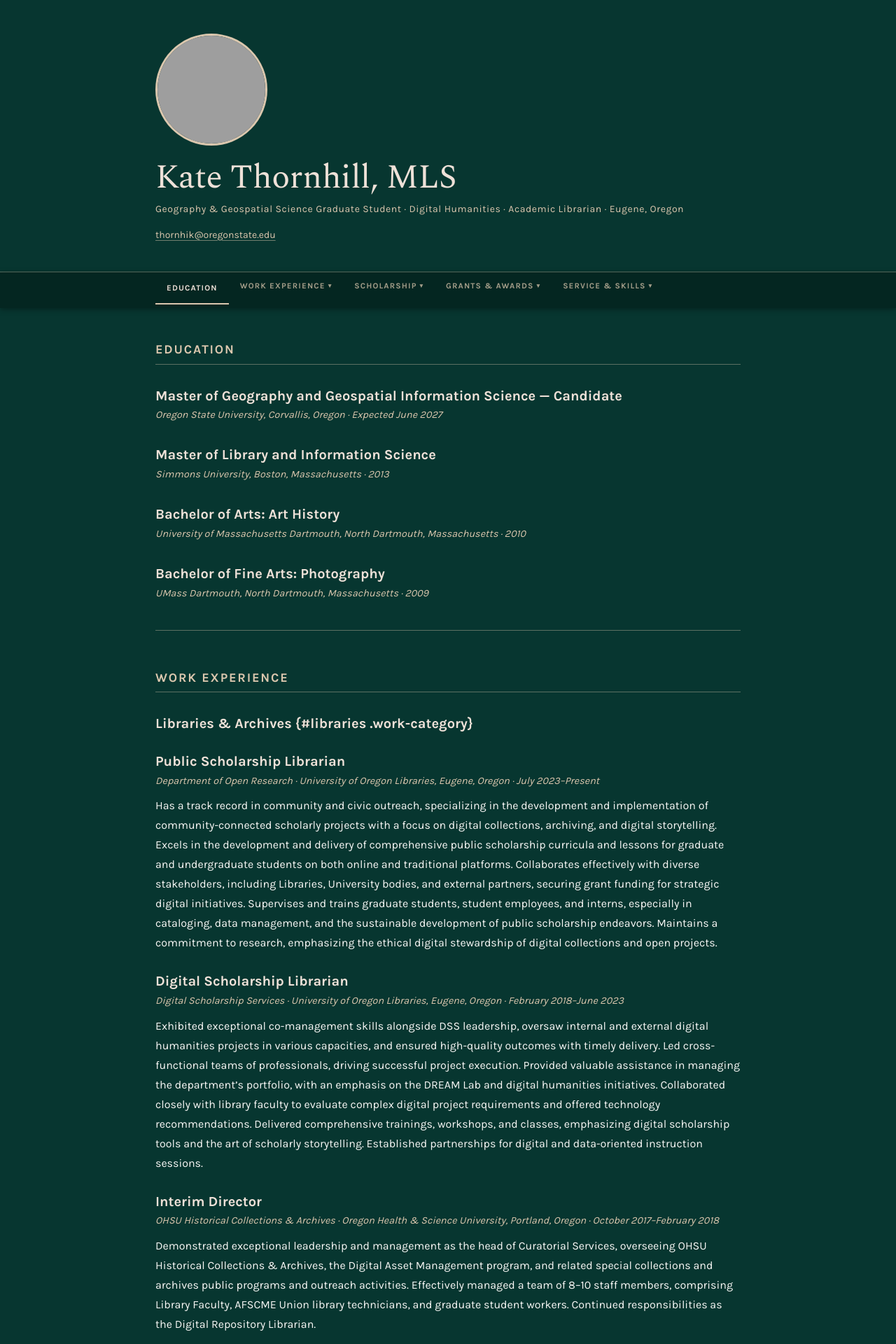
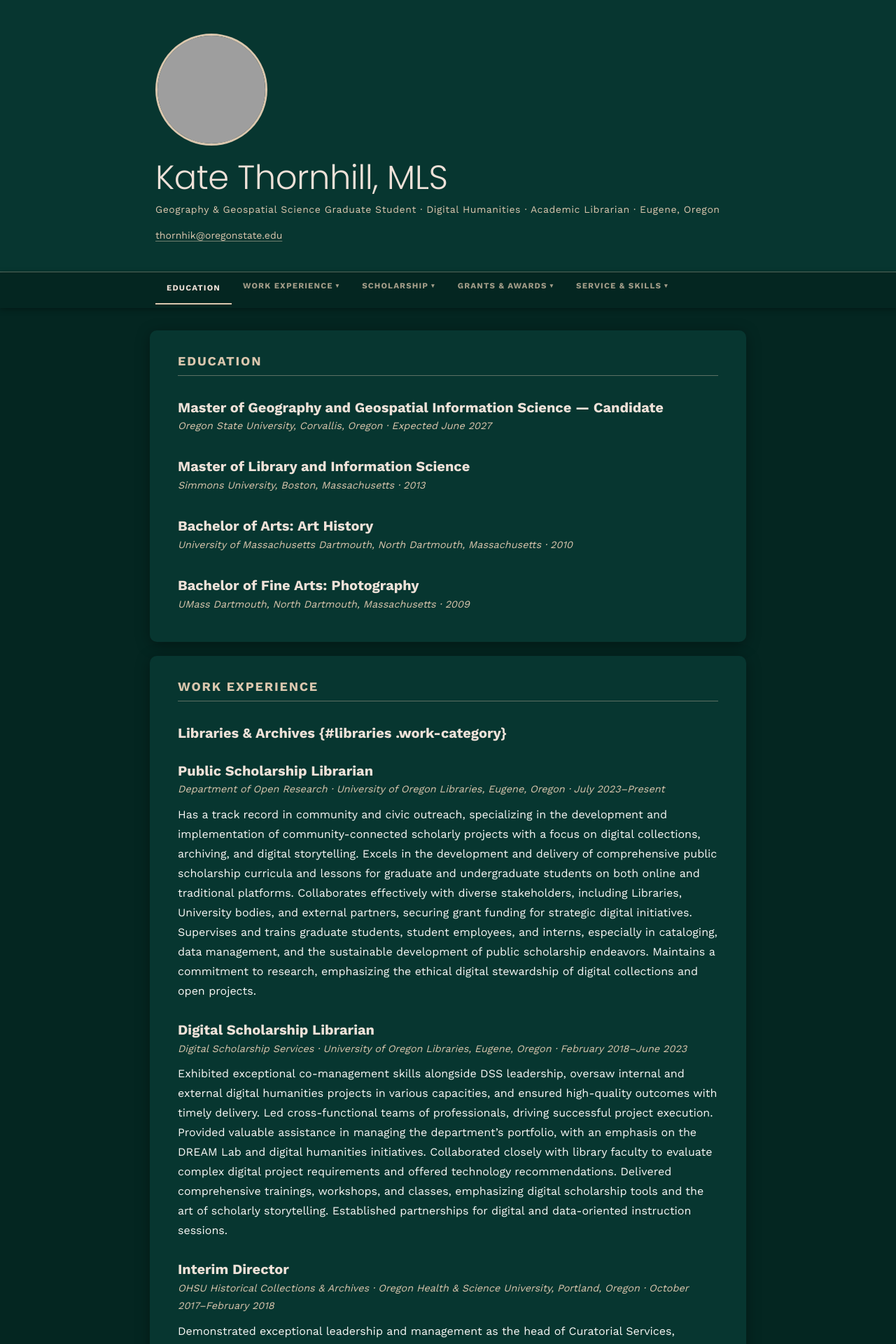
Before and after one commit to thorniecodes/curriculumvitae, a Jekyll site: the page built from index.md, in a window 1280 px wide. Shown: the top 1920 px of the page at 70% size. Built offline with Jekyll 4.4.1, drawn with Linux system fonts in a browser that asks for light colours; our own code applies the rules of GitHub Pages for plain Markdown files; grey boxes are pictures that could not be loaded.

Commit message:
Add card layout, Poppins + Work Sans fonts
Each CV section now floats as a rounded card on a darker green tray.
Swapped Karla/Spectral for Poppins (headings) and Work Sans (body).

Co-Authored-By: Claude Sonnet 4.6 <noreply@anthropic.com>

```diff
--- a/_includes/head-custom.html
+++ b/_includes/head-custom.html
@@ -3,10 +3,10 @@
 <!-- Setup Google Analytics -->
 {% include head-custom-google-analytics.html %}
 
-<!-- Google Fonts: Spectral (serif title) + Karla (sans-serif headings/body) -->
+<!-- Google Fonts: Poppins (headings/name) + Work Sans (body) -->
 <link rel="preconnect" href="https://fonts.googleapis.com">
 <link rel="preconnect" href="https://fonts.gstatic.com" crossorigin>
-<link href="https://fonts.googleapis.com/css2?family=Karla:wght@400;700&family=Spectral:wght@300;400&display=swap" rel="stylesheet">
+<link href="https://fonts.googleapis.com/css2?family=Poppins:wght@300;400;600;700&family=Work+Sans:wght@400;500;700&display=swap" rel="stylesheet">
 
 <!-- You can set your favicon here -->
 <!-- link rel="shortcut icon" type="image/x-icon" href="{{ '/favicon.ico' | relative_url }}" -->
--- a/_layouts/default.html
+++ b/_layouts/default.html
@@ -65,7 +65,7 @@
             <ul class="nav-dropdown" role="list">
               <li><a href="#honors">Honors</a></li>
               <li><a href="#grants">Grants</a></li>
-              <li><a href="#awards">Awards</a></li>
+              <li><a href="#honors">Awards</a></li>
             </ul>
           </li>
 
--- a/_sass/jekyll-theme-minimal.scss
+++ b/_sass/jekyll-theme-minimal.scss
@@ -11,8 +11,8 @@ $color-border:   rgba(219, 199, 174, 0.2);
 $color-border-strong: rgba(219, 199, 174, 0.4);
 $color-focus:    rgb(219, 199, 174);
 
-$font-serif:     'Spectral', Georgia, serif;
-$font-sans:      'Karla', 'Helvetica Neue', Helvetica, Arial, sans-serif;
+$font-serif:     'Poppins', 'Helvetica Neue', sans-serif;
+$font-sans:      'Work Sans', 'Helvetica Neue', Helvetica, Arial, sans-serif;
 
 $max-width:      900px;
 $nav-height:     2.75rem;
@@ -339,13 +339,23 @@ img {
 // ─── Main Content ─────────────────────────────────────────────────────────────
 
 main {
-  padding: 3rem 0 5rem;
+  background: $color-nav-bg;
+  padding: 2rem 0 4rem;
 }
 
 .content-wrapper {
   max-width: $max-width;
   margin: 0 auto;
-  padding: 0 2rem;
+  padding: 0 1.5rem;
+}
+
+// Section cards — each content section floats as a card on the darker main background
+.section-card {
+  background: $color-bg;
+  border-radius: 10px;
+  padding: 2rem 2.5rem;
+  margin-bottom: 1.25rem;
+  box-shadow: 0 4px 20px rgba(0, 0, 0, 0.35);
 }
 
 // Section headings (h2) — 18px, uppercase, sand color
@@ -357,13 +367,11 @@ main {
   color: $color-sand;
   border-bottom: 1px solid $color-border-strong;
   padding-bottom: 0.5rem;
-  margin-top: 3.5rem;
+  margin-top: 0;
   margin-bottom: 1.75rem;
-  scroll-margin-top: calc(#{$nav-height} + 1.5rem);
-
-  &:first-child {
-    margin-top: 0;
-  }
+  // scroll-margin-top accounts for sticky nav + card top padding so the card
+  // border-radius is visible when navigating to a section anchor
+  scroll-margin-top: calc(#{$nav-height} + 3.5rem);
 }
 
 // Entry headings (job titles, degrees, project names) — 20px
@@ -468,11 +476,16 @@ main {
   }
 
   main {
-    padding: 2rem 0 3rem;
+    padding: 1rem 0 3rem;
   }
 
   .content-wrapper {
-    padding: 0 1.25rem;
+    padding: 0 0.75rem;
+  }
+
+  .section-card {
+    padding: 1.5rem 1.25rem;
+    border-radius: 8px;
   }
 
   .footer-inner {
--- a/index.md
+++ b/index.md
@@ -1,6 +1,8 @@
 ---
 layout: default
 ---
+
+<div class="section-card" markdown="1">
 
 ## Education {#education}
 
@@ -16,7 +18,9 @@ layout: default
 ### Bachelor of Fine Arts: Photography
 *UMass Dartmouth, North Dartmouth, Massachusetts · 2009*
 
----
+</div>
+
+<div class="section-card" markdown="1">
 
 ## Work Experience {#experience}
 
@@ -104,9 +108,9 @@ Provided support to the City of Willamina and Willamina History Museum to apply
 
 Taught a 3-hour hands-on workshop in collaboration with an archivist from Oregon State University to over 25 Oregon-based cultural organizations, designed to equip participants with practical skills for developing low-cost oral history projects within their cultural organizations. Developed a publicly available online resource for oral history creation, management, and publishing.
 
----
+</div>
 
-<span id="awards"></span>
+<div class="section-card" markdown="1">
 
 ## Honors & Awards {#honors}
 
@@ -117,7 +121,9 @@ Taught a 3-hour hands-on workshop in collaboration with an archivist from Oregon
 - Digital Humanities Summer Institute Travel Scholarship, DHSI 2019
 - Visual Resources Association National Conference Tansey Travel Award, 2017
 
----
+</div>
+
+<div class="section-card" markdown="1">
 
 ## Community Service & Volunteering {#community}
 
@@ -146,7 +152,9 @@ Supported ROP's website content management and development in collaboration with
 
 Demonstrated expertise in project design following best practices for conducting interviews over Zoom. Supervised and recruited volunteers, both from the LIS field and the community, to establish guidelines for transcription, digital collection workflows, and descriptive metadata standards. Ensured the preservation of sound recordings and documents using recommended formats and established a community archive metadata application profile aligned with Northwest Digital Heritage standards for future DPLA aggregation.
 
----
+</div>
+
+<div class="section-card" markdown="1">
 
 ## Creative Scholarly Portfolio — Featured Works {#portfolio}
 
@@ -159,7 +167,9 @@ As the Public Scholarship Librarian at the University of Oregon Libraries, I hav
 
 A bilingual (English/Spanish) place-based digital narrative that documents the devastating impact of Hurricane María on Puerto Rico in September 2017 and the community-driven solidarity efforts that emerged in its aftermath. The project weaves together oral history interviews, first-person testimonies, photographs, video clips, government data, and scholarly research to tell a multifaceted story of disaster, displacement, government failure, and grassroots resilience. It contextualizes the hurricane within Puerto Rico's broader social, political, and economic struggles — including its colonial relationship with the United States, years of mass migration, and the ongoing climate crisis — while centering the voices of community members from municipalities like Morovis, Utuado, Mayagüez, and Maricao. The narrative also incorporates the author's personal experience surviving the hurricane in Cidra, creating an intimate reflection on how archives and documentation activate individual and collective memory.
 
----
+</div>
+
+<div class="section-card" markdown="1">
 
 ## Sponsored Projects {#grants}
 
@@ -193,7 +203,9 @@ Key personnel for coaching and training post-doctoral scholar in digital project
 **Public Health in Oregon: Accessing Historical Data for Scientific Discovery** — State Library of Oregon's Library Services and Technology Act Program
 Interim Digital Project Manager. [$56,849 · Oregon Health and Science University · 2016–2017]
 
----
+</div>
+
+<div class="section-card" markdown="1">
 
 ## Highlighted Publications {#publications}
 
@@ -211,7 +223,9 @@ Thornhill, K., Peterson, E., & Shaffer, A. (2022). Union Stewardship: A Space fo
 
 Thornhill, K., & Hayden, G. (2022). Making File Names for Digital Exhibits. In M. Brodsky & K. Getz (Eds.), *ACRL Data Literacy Cookbook.* American College and Research Libraries.
 
----
+</div>
+
+<div class="section-card" markdown="1">
 
 ## Highlighted Conference Presentations {#talks}
 
@@ -251,7 +265,9 @@ Thornhill, KM. Scope Drifting Toward Data Management and Institutional Collectio
 
 Thornhill, KM. Visual Arts Data Management: A Role for Visual Resources Professionals. ArLiSNAP/VREPS Virtual Conference: Visualizing the Future: New Perspectives in Art Librarianship. January 15, 2015.
 
----
+</div>
+
+<div class="section-card" markdown="1">
 
 ## Highlighted Professional and University Service {#proservice}
 
@@ -271,7 +287,9 @@ Thornhill, KM. Visual Arts Data Management: A Role for Visual Resources Professi
 - Chair, Digital Library Federation User Experience Working Group, 2017–2018
 - Social Media Coordinator, Visual Resources Association, 2016
 
----
+</div>
+
+<div class="section-card" markdown="1">
 
 ## Technology Skillset {#skills}
 
@@ -303,7 +321,9 @@ Thornhill, KM. Visual Arts Data Management: A Role for Visual Resources Professi
 - **Publishing** — CollectionBuilder, Omeka, ContentDM, Samvera/Hydra, Merlin, Digital Commons, PubPub
 - **Digital Storage** — SharePoint & OneDrive, Google Drive, Dropbox, Proton Drive, Box
 
----
+</div>
+
+<div class="section-card" markdown="1">
 
 ## Highlighted Professional Development Training {#trainings}
 
@@ -314,3 +334,5 @@ Thornhill, KM. Visual Arts Data Management: A Role for Visual Resources Professi
 - Train the Trainer, Transparent Design for Librarians · Pacific University (funded by State Library of Oregon) · 2020
 - Oral History Training · Science History Institute, Philadelphia, PA · 2020
 - Digital Humanities Summer Institute · University of Victoria, BC · 2019
+
+</div>
```
